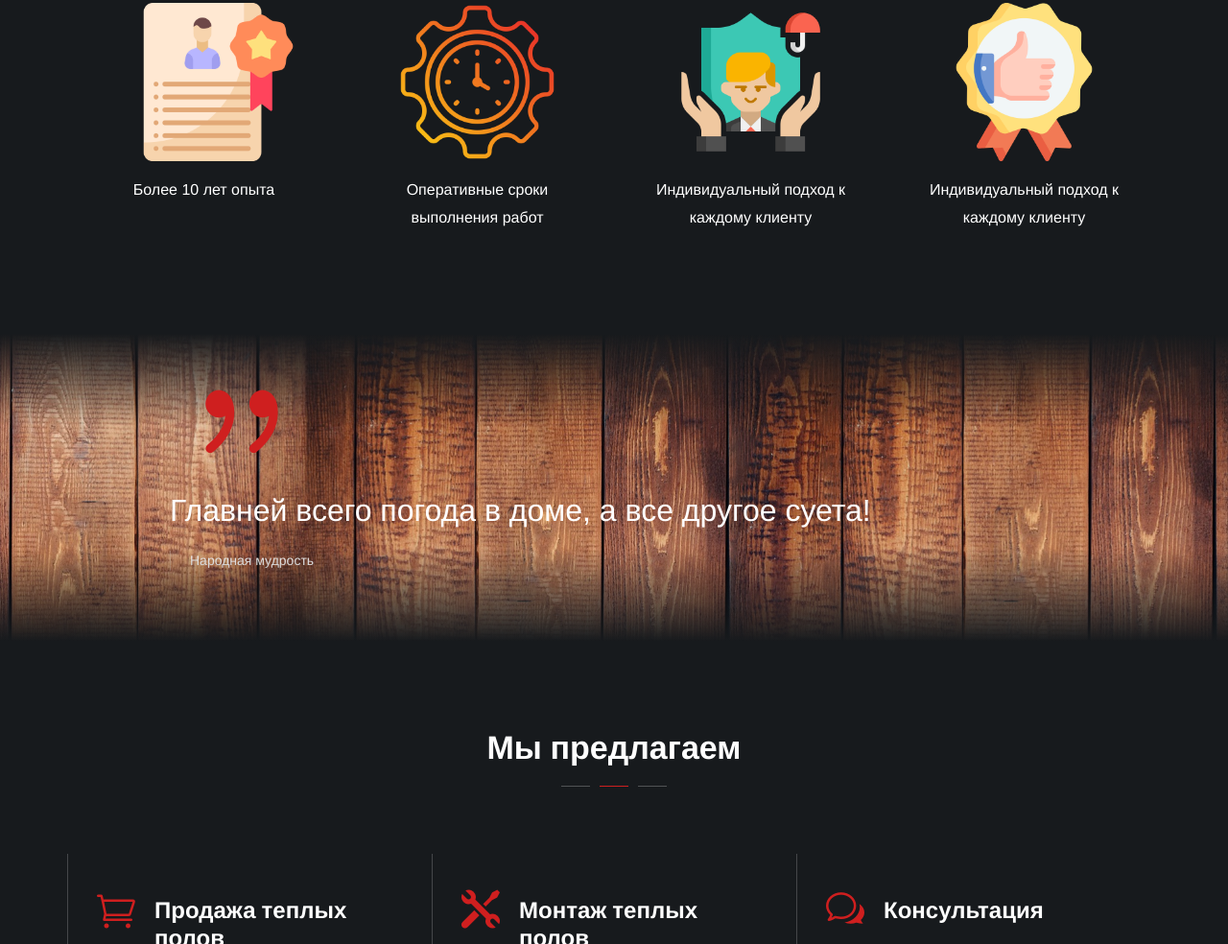
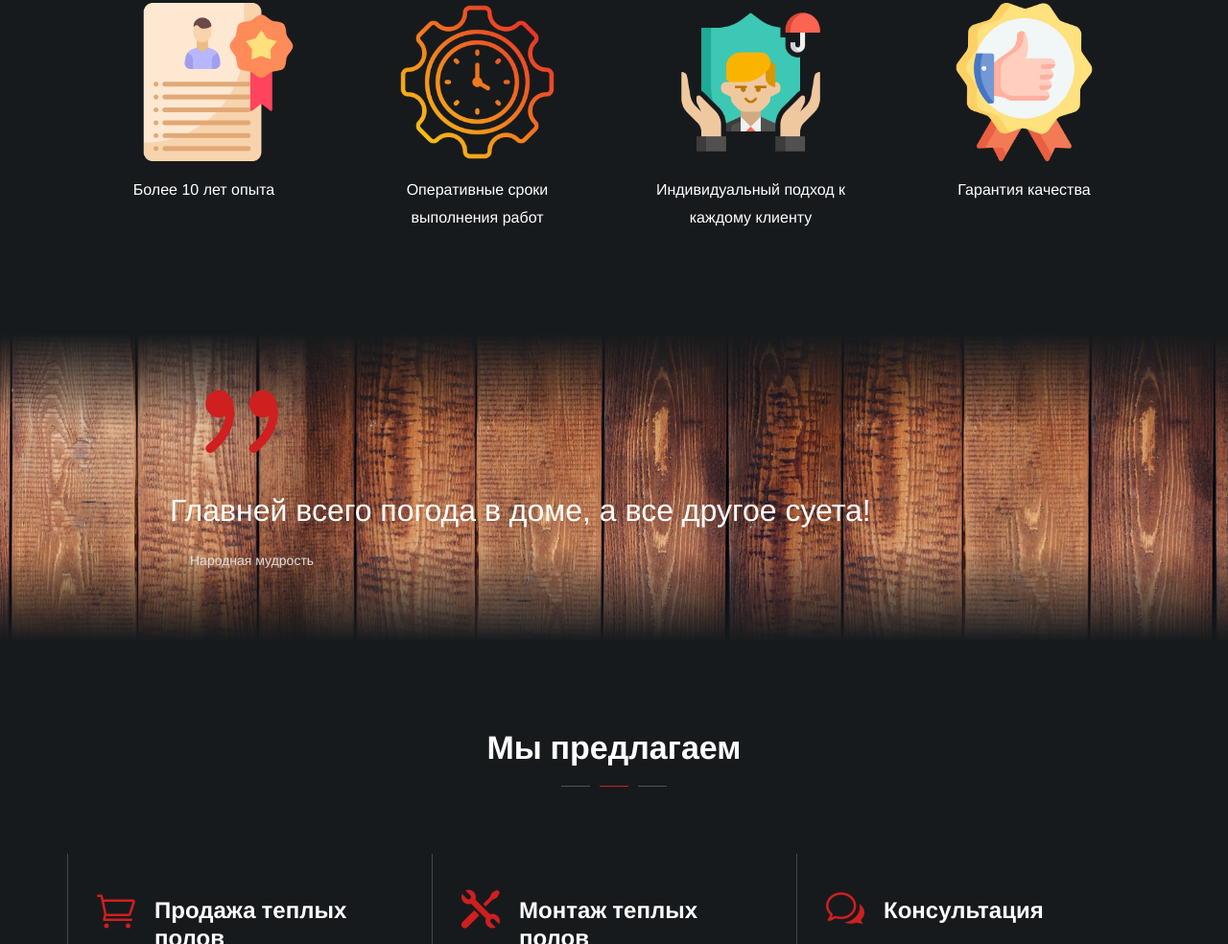
Before and after one commit to groont89/warm-life, a plain HTML site: page index.html in a window 1280 px wide. Shown: the part 1199-2183 px from the top of the page at 96% size. Drawn offline with Linux system fonts and the light colour scheme.

Commit message:
fixed section about us

```diff
--- a/index.html
+++ b/index.html
@@ -169,7 +169,7 @@
 									<img src="images/spacer-single/premium-quality.png" class="img-responsive" alt="premium-qality">
 								</div>
 									<div class="card-body">
-										<p class="card-text">Индивидуальный подход к каждому клиенту</p>
+										<p class="card-text">Гарантия качества</p>
 									</div>
 							</div>
                         </div>
```
